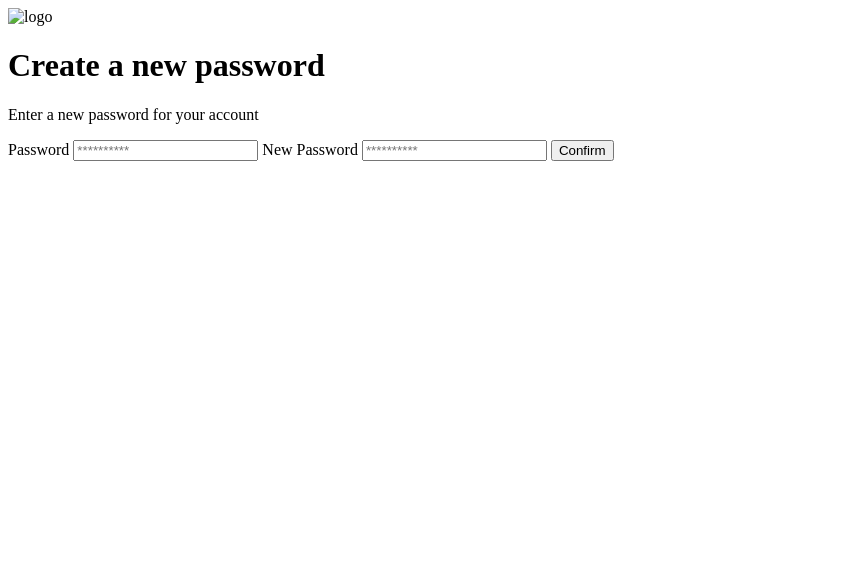
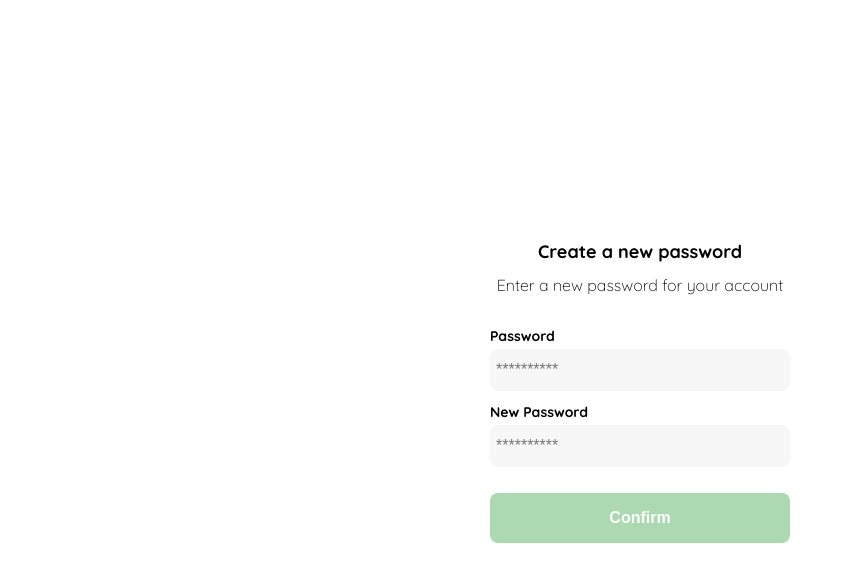
Before and after one commit to mateooviedo/front-end-practico, a plain HTML site: page clase1.html in a window 1280 px wide. Shown: the whole page, without its empty margins (0-845 px from the left). Drawn offline with Linux system fonts and the light colour scheme.

Commit message:
Add create new password screen

```diff
--- a/clase1.html
+++ b/clase1.html
@@ -4,11 +4,101 @@
 		<title></title>
 		<meta charset="UTF-8" />
 		<meta name="viewport" content="width=device-width, initial-scale=1" />
+		<link rel="preconnect" href="https://fonts.googleapis.com" />
+		<link rel="preconnect" href="https://fonts.gstatic.com" crossorigin />
+		<link
+			href="https://fonts.googleapis.com/css2?family=Quicksand:wght@300;500;700&display=swap"
+			rel="stylesheet"
+		/>
+		<style>
+			:root {
+				--white: #ffffff;
+				--black: #000000;
+				--very-light-pink: #c7c7c7;
+				--text-input-field: #f7f7f7;
+				--hospital-green: #acd9b2;
+				--sm: 14px;
+				--md: 16px;
+				--lg: 18px;
+			}
+			body {
+				margin: 0;
+				font-family: 'Quicksand', sans-serif;
+			}
+			.login {
+				width: 100%;
+				height: 100vh;
+				display: grid;
+				place-items: center;
+			}
+			.form-container {
+				display: grid;
+				grid-template-rows: auto 1fr auto;
+				width: 300px;
+			}
+			.logo {
+				width: 150px;
+				margin-bottom: 48px;
+				justify-self: center;
+				display: none;
+			}
+			.title {
+				font-size: var(--lg);
+				margin-bottom: 12px;
+				text-align: center;
+			}
+			.subtitle {
+				colot: var(--very-light-pink);
+				font-size: var(--md);
+				font-weight: 300;
+				margin-top: 0;
+				margin-bottom: 32px;
+				text-align: center;
+			}
+			.label {
+				font-size: var(--sm);
+				font-weight: bold;
+				margin-bottom: 4px;
+			}
+			.input {
+				background-color: var(--text-input-field);
+				border: none;
+				border-radius: 8px;
+				height: 30px;
+				font-size: var(--md);
+				padding: 6px;
+				margin-bottom: 12px;
+			}
+			.form {
+				display: flex;
+				flex-direction: column;
+			}
+			.primary-button {
+				background-color: var(--hospital-green);
+				border-radius: 8px;
+				border: none;
+				color: var(--white);
+				width: 100%;
+				cursor: pointer;
+				font-size: var(--md);
+				font-weight: bold;
+				height: 50px;
+			}
+			.login-button {
+				margin-top: 14px;
+				margin-bottom: 30px;
+			}
+			@media (max-width: 640px) {
+				.logo {
+					display: block;
+				}
+			}
+		</style>
 	</head>
 	<body>
 		<div class="login">
 			<div class="form-container">
-				<img src="" alt="logo" class="logo" />
+				<img src="./logos/favicon_yard_sale.svg" alt="logo" class="logo" />
 
 				<h1 class="title">Create a new password</h1>
 				<p class="subtitle">Enter a new password for your account</p>
```
Also changed, not shown: icons/bt_add_to_cart.svg (renamed from Platzi_YardSale_Icons/bt_add_to_cart.svg), icons/bt_added_to_cart.svg (renamed from Platzi_YardSale_Icons/bt_added_to_cart.svg), icons/email.svg (renamed from Platzi_YardSale_Icons/email.svg), icons/flechita.svg (renamed from Platzi_YardSale_Icons/flechita.svg), icons/icon_close.png (renamed from Platzi_YardSale_Icons/icon_close.png), icons/icon_menu.svg (renamed from Platzi_YardSale_Icons/icon_menu.svg), icons/icon_shopping_cart.svg (renamed from Platzi_YardSale_Icons/icon_shopping_cart.svg), icons/icon_shopping_cart_notification.svg (renamed from Platzi_YardSale_Icons/icon_shopping_cart_notification.svg), logos/favicon_bota_fora.svg (renamed from Platzi_YardSale_Logos/favicon_bota_fora.svg), logos/favicon_yard_sale.svg (renamed from Platzi_YardSale_Logos/favicon_yard_sale.svg), logos/logo_bota_fora.svg (renamed from Platzi_YardSale_Logos/logo_bota_fora.svg), logos/logo_yard_sale.svg (renamed from Platzi_YardSale_Logos/logo_yard_sale.svg).
